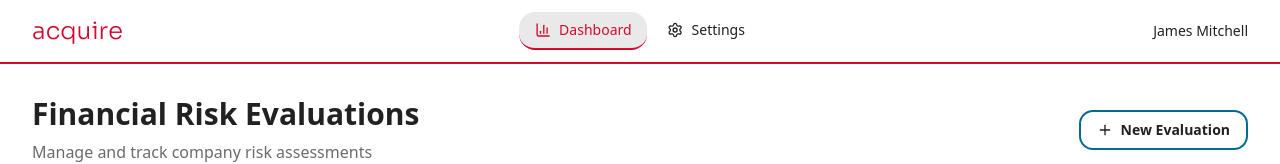
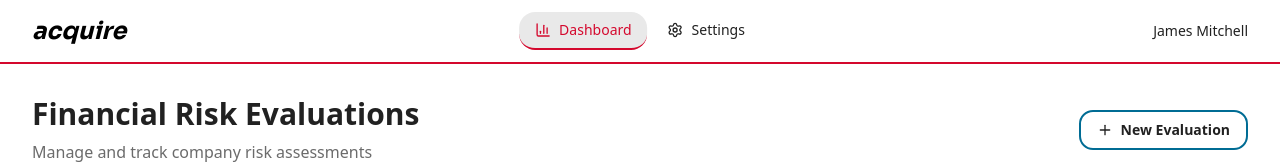
Before and after one commit to chakripulipaka/acquisition-frontend, a Next.js app: page / in a window 1280 px wide. Shown: the top 164 px of the page. Built offline with nearby package versions, Linux system fonts and the light colour scheme.

Commit message:
feat: update logo style to bold, italic, black\n\nEnhance logo appearance for better visual impact.

```diff
--- a/components/sidebar.tsx
+++ b/components/sidebar.tsx
@@ -28,7 +28,7 @@ export function Sidebar() {
       {/* Logo Section - Left */}
       <div className="flex items-center flex-shrink-0">
         <Link href="/" className="flex items-center">
-          <span className="font-sora font-light text-2xl text-primary">acquire</span>
+          <span className="font-sora font-bold italic text-2xl text-black">acquire</span>
         </Link>
       </div>
 
```
